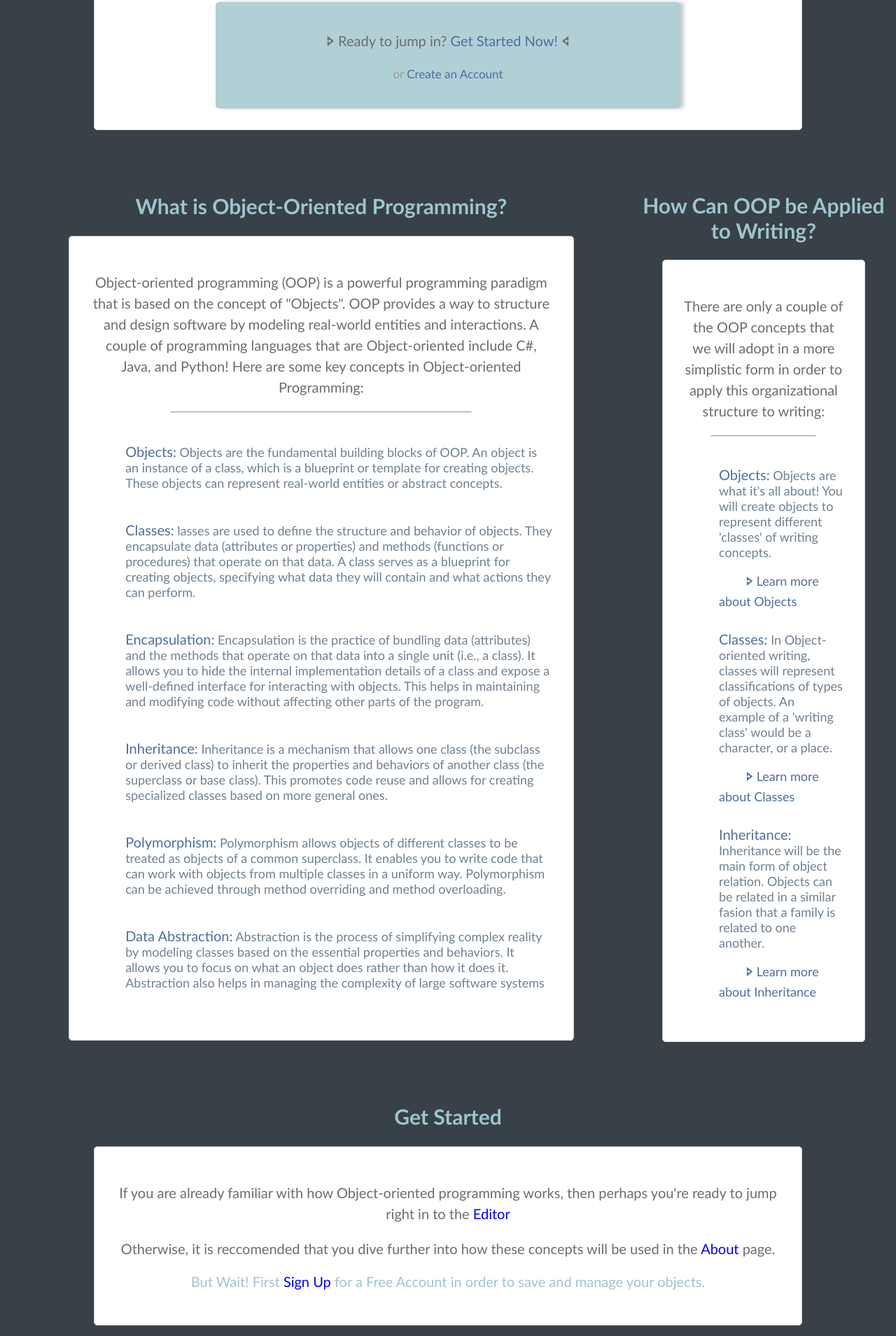
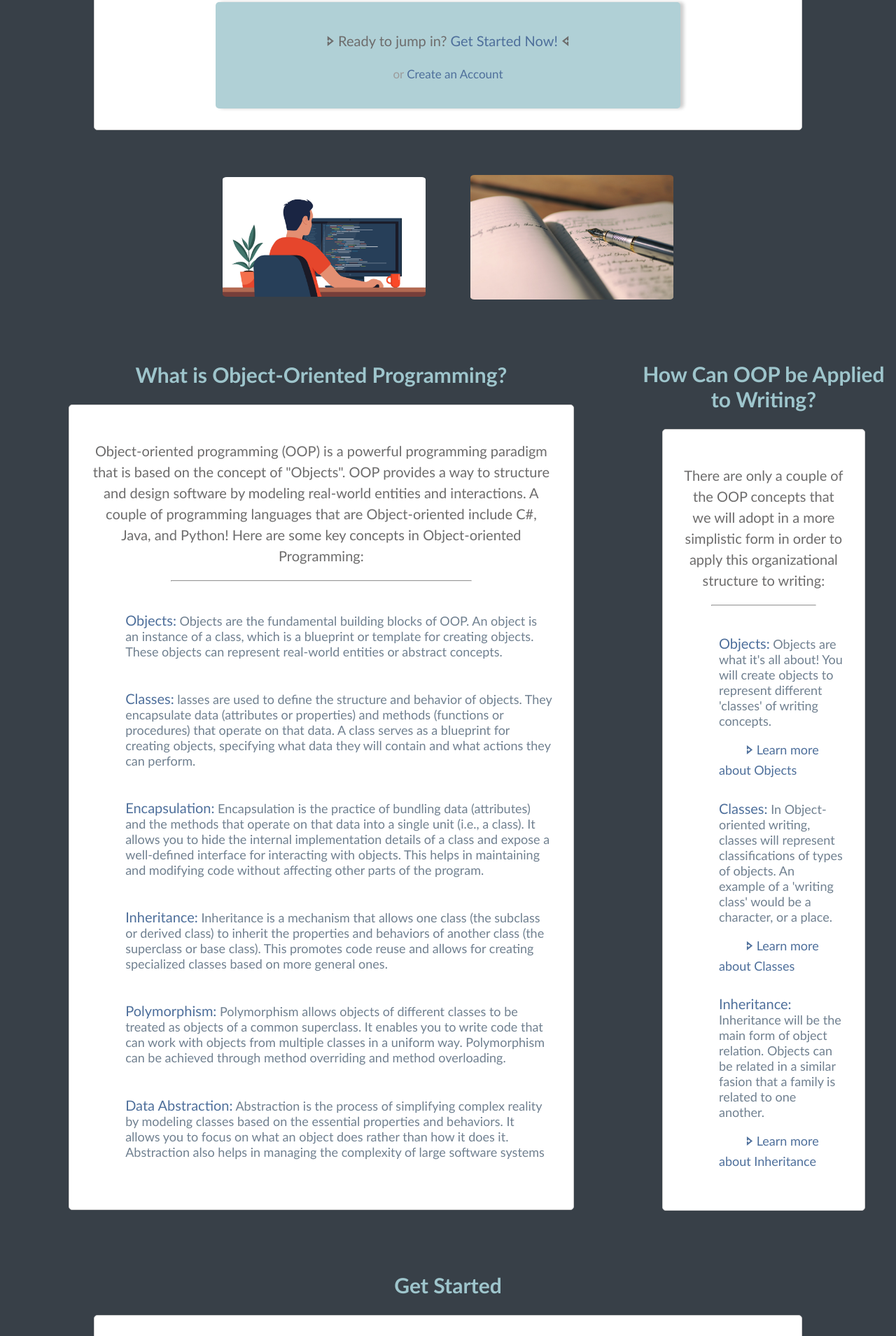
Before and after one commit to printf-julia-larsen/object.oriented.writing, a PHP site: page / in a window 1280 px wide. Shown: the part 555-2464 px from the top of the page at 70% size. Run offline with PHP 8.4, Linux system fonts and the light colour scheme.

Commit message:
added more stuff

```diff
--- a/bodystyles.css
+++ b/bodystyles.css
@@ -27,8 +27,7 @@ hr {
     margin-right: 10%;
     border: 1px solid #ccc;
     border-radius: 5px;
-    display: block;
-
+    display: inline-block;
 }
 
 .paragraph_body {
@@ -160,6 +159,26 @@ hr {
     color: #4e6f9b;
 }
 
+.img_wrapper {
+    margin-top: 5%;
+    display: flex;
+    align-items: center;
+    justify-content: center;
+    width: 100%;
+}
+
+img:last-child {
+    margin-right: 0;
+}
+
+img {
+    border-radius: 2%;
+    width: 23%;
+    height: auto;
+    margin-right: 5%;
+
+}
+
 .subtext-wrapper {
     background-color: #b0d0d6;
     box-shadow: 5px 0 5px rgba(0, 0, 0, 0.2);
--- a/index.php
+++ b/index.php
@@ -22,6 +22,12 @@
                         </div>
                     </div>
                 </div>
+                <div class="img_wrapper">
+                    <img src="coding.jpg"/>
+                    <img src="writinig.jpg"/>
+
+                </div>
+
                 <div class="column-view">
                     <div class="subject">
                         <h2>What is Object-Oriented Programming?</h2>
```
Also changed, not shown: coding.jpg (added), writingcartoon.jpg (added).
